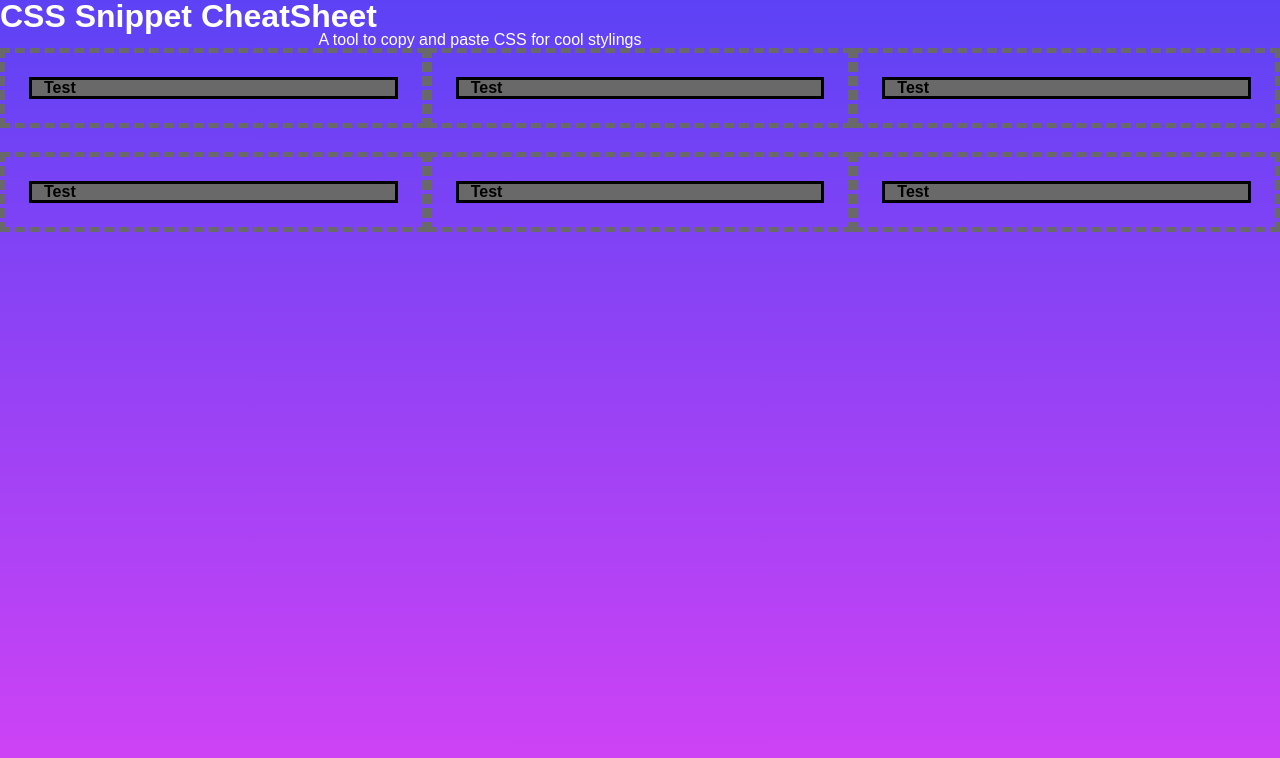
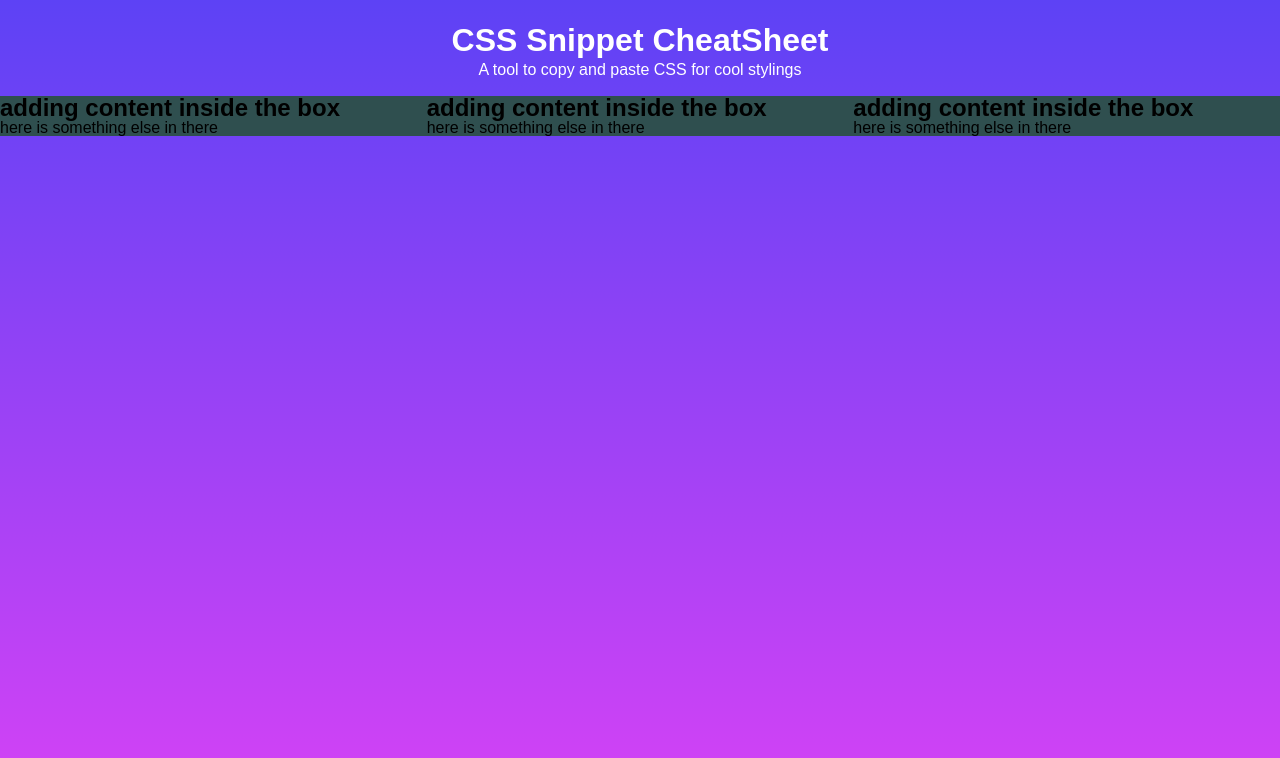
Before and after one commit to sharkby7e/mini-project-2, a plain HTML site: page index.html in a window 1280 px wide. Drawn offline with Linux system fonts and the light colour scheme.

Commit message:
finding my center

```diff
--- a/assets/style.css
+++ b/assets/style.css
@@ -13,55 +13,57 @@ body {
   background: linear-gradient(var(--primary), var(--secondary));
 }
 
-body p {
+
+header {
+  padding: 18px;
   color: white;
-  display: flex;
-  justify-content: center;
+  text-align: center;
 }
 
-header {
-  color: white ;
-  justify-content: center;
+header h1 {
+  margin: 6px;
 }
 
-section {
-  display:flex;
+
+.center {
+  justify-content:center;
+}
+
+.large {
+  display: flex;
   flex-wrap: wrap;
   flex-direction: row;
+}
+
+.medium {
+  flex: 1 0 100%;
+  background-color: var(--card-primary);
 
 }
-.middle{
-  justify-content:center;
-}
-.card {
-  flex: 1 0 100%;
-  padding: 1.5rem;
-  /* when the screen resizes, make it so our columns don't jump in size */
-  transition: flex-basis 500ms linear;
-  margin-bottom: 1.5rem;
 
-  justify-content: center;
-  border-width: 5px;
-  border-style: dashed;
-  border-color: var(--card-secondary);
+.small {
+  display: flex;
+  flex-direction: column;
+  justify-content: flex-start;
+
 }
 
-.card h2 {
-  padding: 0px 12px;
-  background-color: var(--card-secondary);
-  position: relative;
-  border-style: solid;
-  border-width: 3px;
-  /* margin-top: -30px; */
-  z-index: 1;
+@media screen and (min-width: 768px) {
+  /* on tablets, set columns to only be 50% of the width and not grow */
+  .medium {
+    flex: 0 0 50%;
+    max-width: 50%;
+  }
+
+  /* select the last child to grow to full width if it has space to grow */
+  .middle :last-child {
+    flex-grow: 1;
+  }
 }
 
 @media screen and (min-width: 992px) {
-  header {
-    width: 75%;
-  }
 
-  .card  {
+  .medium{
     flex: 0 0 33.333%;
     max-width: 33.333%;
   }
--- a/index.html
+++ b/index.html
@@ -8,30 +8,38 @@
     <link href="assets/style.css" rel="stylesheet">
   </head>
   <body>
+
     <!-- this is the header  -->
     <header>
       <h1>CSS Snippet CheatSheet</h1>
       <p>A tool to copy and paste CSS for cool stylings</p>
     </header>
-    <section class = 'middle'>
-      <div class="card">
-        <h2>Test</h2>
+
+    <!-- main section with cards -->
+    <main>
+      <section class= "large middle">
+        <div class= "medium">
+          <div class ="small">
+            <h1>adding content inside the box</h1>
+            <p>here is something else in there</p>
           </div>
-      <div class="card">
-        <h2>Test</h2>
         </div>
-      <div class="card">
-        <h2>Test</h2>
+
+        <div class= "medium">
+          <div class ="small">
+            <h1>adding content inside the box</h1>
+            <p>here is something else in there</p>
           </div>
-      <div class="card">
-        <h2>Test</h2>
         </div>
-      <div class="card">
-        <h2>Test</h2>
+
+        <div class= "medium">
+          <div class ="small">
+            <h1>adding content inside the box</h1>
+            <p>here is something else in there</p>
           </div>
-      <div class="card">
-        <h2>Test</h2>
         </div>
+
       </section>
+    </main>
   </body>
 </html>
```
Lines whose indentation alone changed are shown as unchanged.
